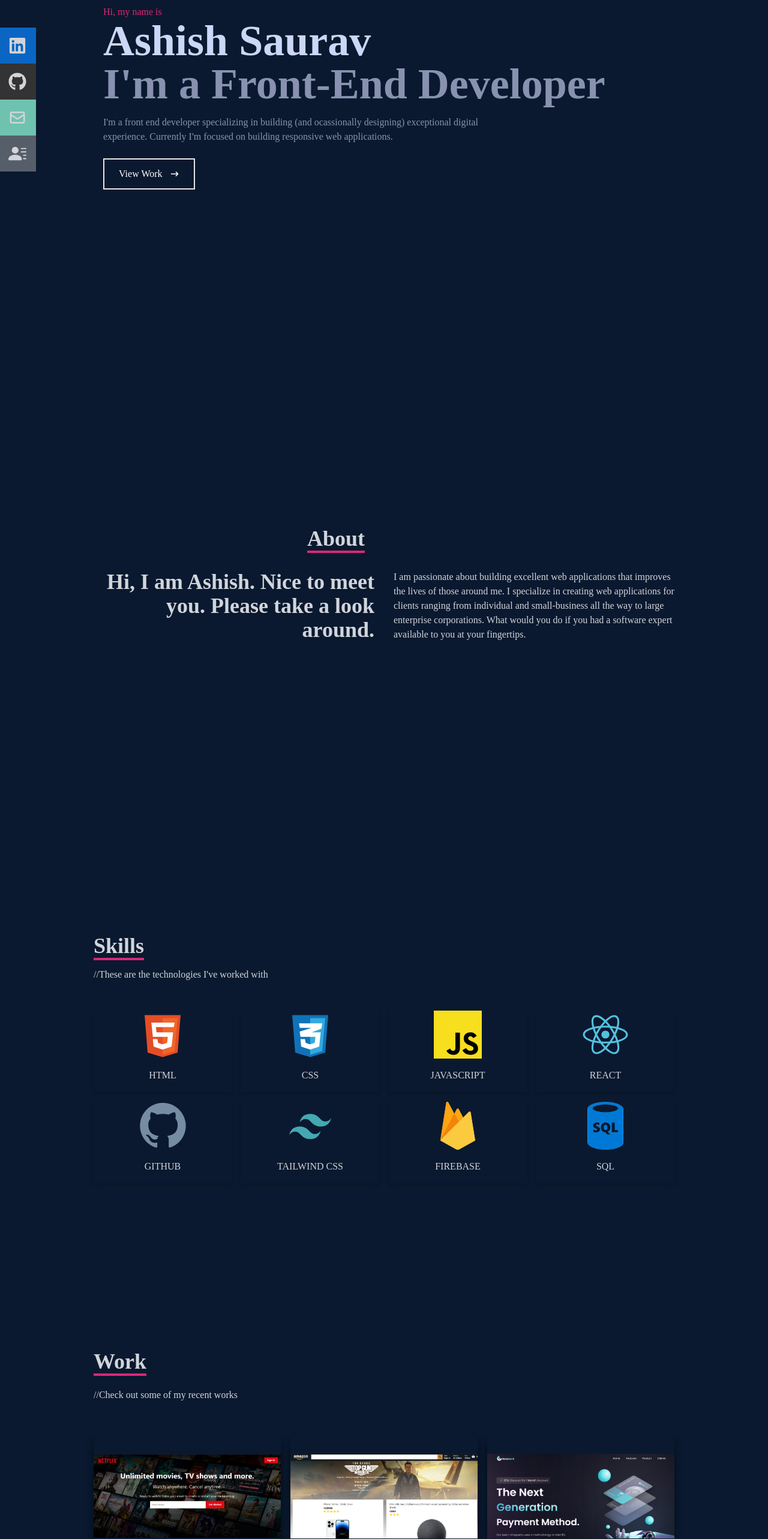
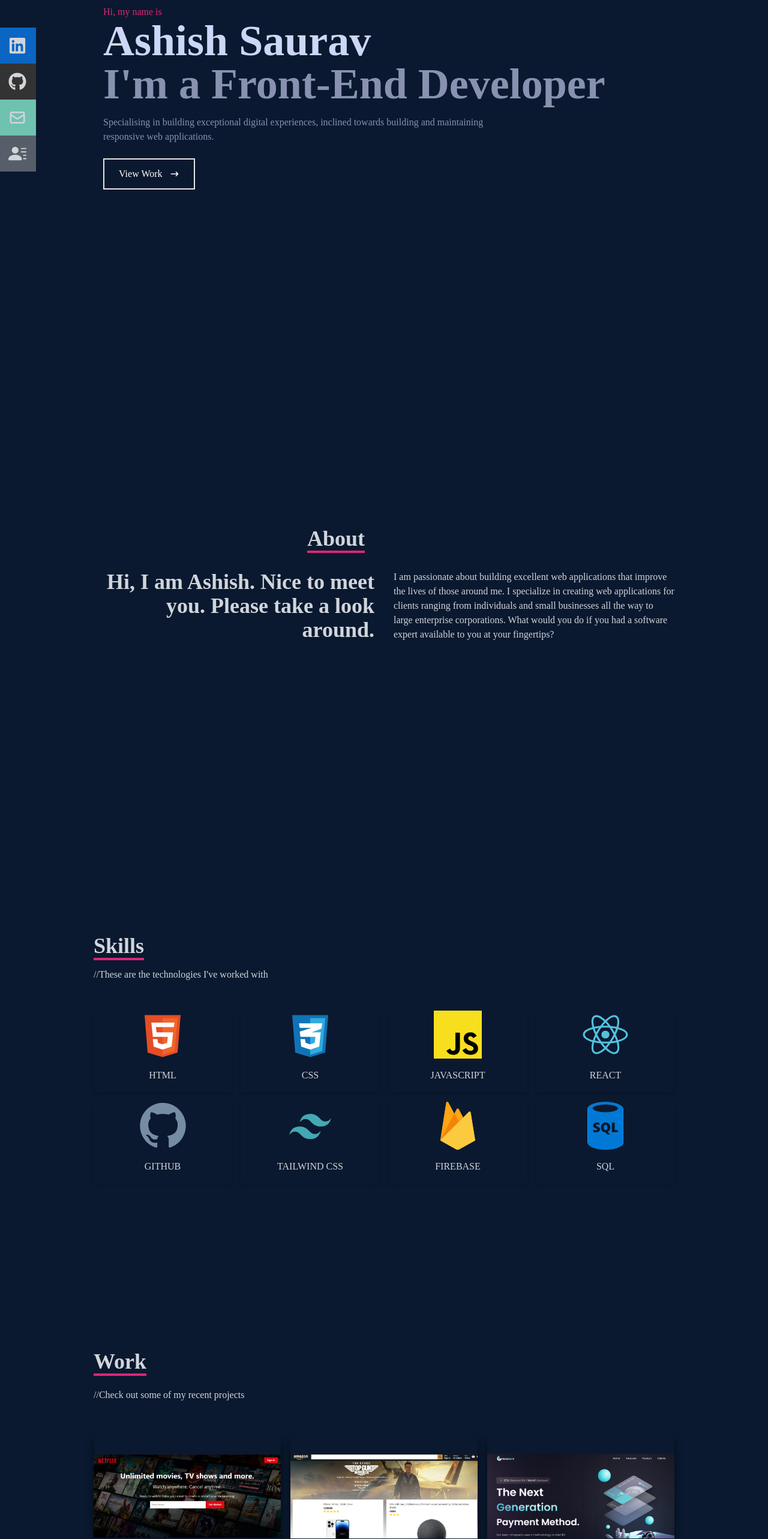
Before and after one commit to ashishsaurav24/portfolio, a React (Create React App) app: page / in a window 1280 px wide. Shown: the part 234-2800 px from the top of the page at 60% size. Built offline with nearby package versions, Linux system fonts and the light colour scheme.

Commit message:
minor update

```diff
--- a/src/Components/About.jsx
+++ b/src/Components/About.jsx
@@ -17,7 +17,7 @@ const About = () => {
             <p>Hi, I am Ashish. Nice to meet you. Please take a look around.</p>
           </div>
           <div>
-            <p>I am passionate about building excellent web applications that improves the lives of those around me. I specialize in creating web applications for clients ranging from individual and small-business all the way to large enterprise corporations. What would you do if you had a software expert available to you at your fingertips.</p>
+            <p>I am passionate about building excellent web applications that improve the lives of those around me. I specialize in creating web applications for clients ranging from individuals and small businesses all the way to large enterprise corporations. What would you do if you had a software expert available to you at your fingertips?</p>
           </div>
         </div>
       </div>
--- a/src/Components/Contact.jsx
+++ b/src/Components/Contact.jsx
@@ -6,12 +6,12 @@ const Contact = () => {
         <form method="POST" action="https://getform.io/f/00cf513f-e9ac-4f70-bcbc-ad4ff711f407" className='flex flex-col max-w-[600px] w-full'>
             <div className='pb-8'>
                 <p className='text-4xl font-bold inline border-b-4 border-pink-600 text-gray-300'>Contact</p>
-                <p className='text-gray-300 py-4'>{"//Submit the form below or shoot me an email- ashishsaurav2410@gmail.com"}</p>
+                <p className='text-gray-300 py-4'>{"//Submit the form below or shoot me an email at ashishsaurav2410@gmail.com"}</p>
             </div>
             <input className='bg-[#ccd6f6] p-2'  type="text" name="name"  placeholder='Name' />
             <input className='my-4 p-2 bg-[#ccd6f6]' type="email" name="email"  placeholder='E-Mail' />
             <textarea className='bg-[#ccd6f6] p-2' name="message" rows="10" placeholder='Message'></textarea>
-            <button className='text-white border-2 hover:bg-pink-600 hover:border-pink-600 px-4 py-3 my-8 mx-auto flex items-center'>Let's Collaborate</button>
+            <button className='text-white border-2 hover:bg-pink-600 hover:border-pink-600 px-4 py-3 my-8 mx-auto flex items-center'>Let's Connect</button>
         </form>
 
     </div>
--- a/src/Components/Home.jsx
+++ b/src/Components/Home.jsx
@@ -14,9 +14,7 @@ const Home = () => {
           I'm a Front-End Developer
         </h2>
         <p className="text-[#8892b0] py-4 max-w-[700px]">
-          I'm a front end developer specializing in building (and ocassionally
-          designing) exceptional digital experience. Currently I'm focused on
-          building responsive web applications.
+        Specialising in building exceptional digital experiences, inclined towards building and maintaining responsive web applications.
         </p>
         <div>
         <Link to="work" smooth={true} duration={500}>
--- a/src/Components/Work.jsx
+++ b/src/Components/Work.jsx
@@ -15,7 +15,7 @@ const Work = () => {
           <p className="text-4xl font-bold inline border-b-4 border-pink-600">
             Work
           </p>
-          <p className="py-6">{"//Check out some of my recent works"}</p>
+          <p className="py-6">{"//Check out some of my recent projects"}</p>
         </div>
 
         <div className="grid sm:grid-cols-2 md:grid-cols-3 gap-4">
```
